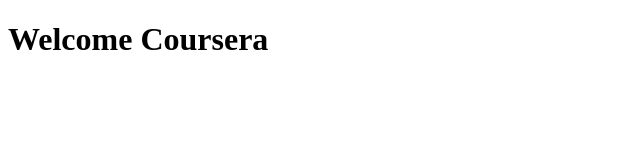
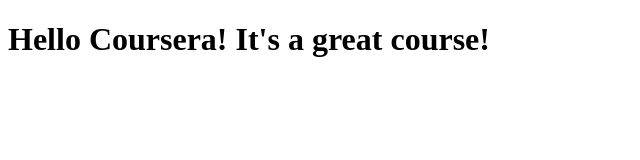
Before and after one commit to tybanash/coursera-test, a plain HTML site: page site/index.html in a window 1280 px wide. Shown: the whole page, without its empty margins (0-640 px from the left). Drawn offline with Linux system fonts and the light colour scheme.

Commit message:
Small addition to our page content.

```diff
--- a/site/index.html
+++ b/site/index.html
@@ -1,9 +1,9 @@
 <!DOCTYPE html>
 <html>
 <head>
-	<title>Welcome Coursera!</title>
+	<title>Hello Coursera!</title>
 </head>
 <body>
-<h1>Welcome Coursera</h1>
+<h1>Hello Coursera! It's a great course!</h1>
 </body>
 </html>
```
